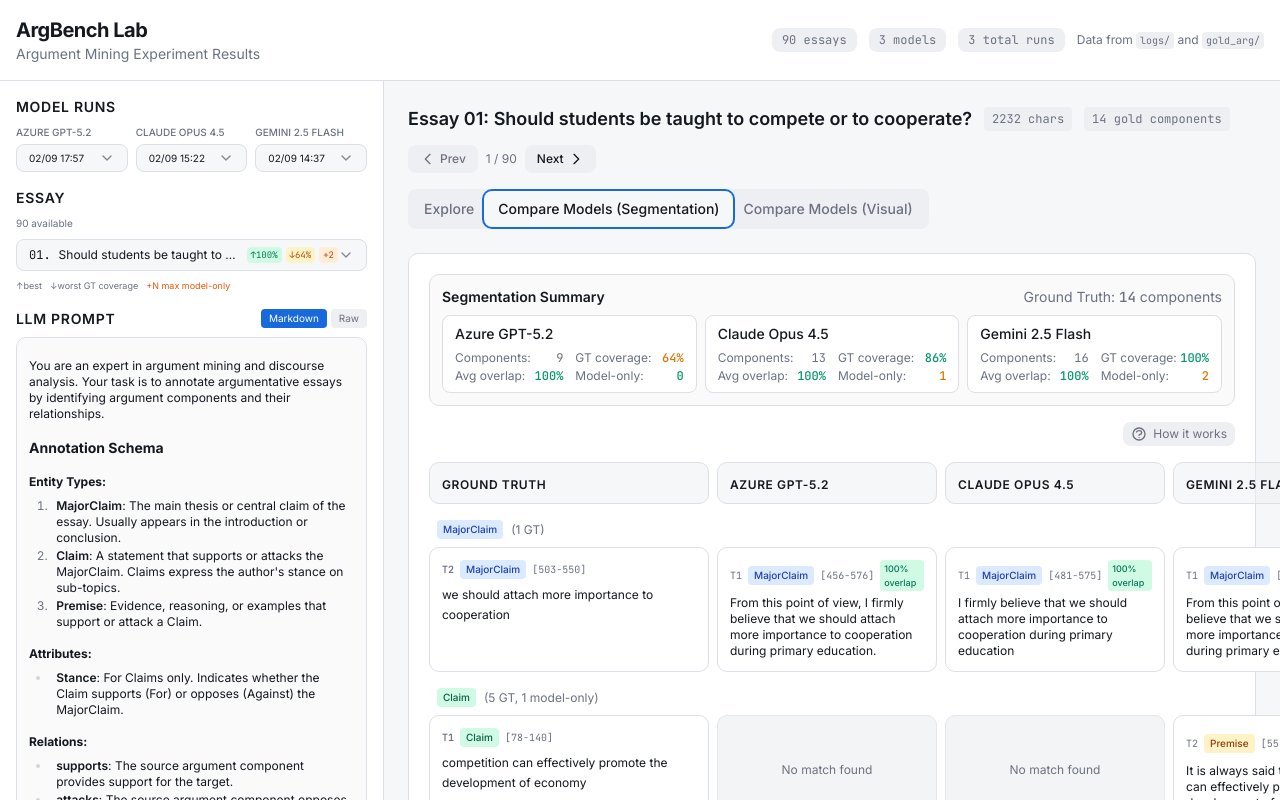
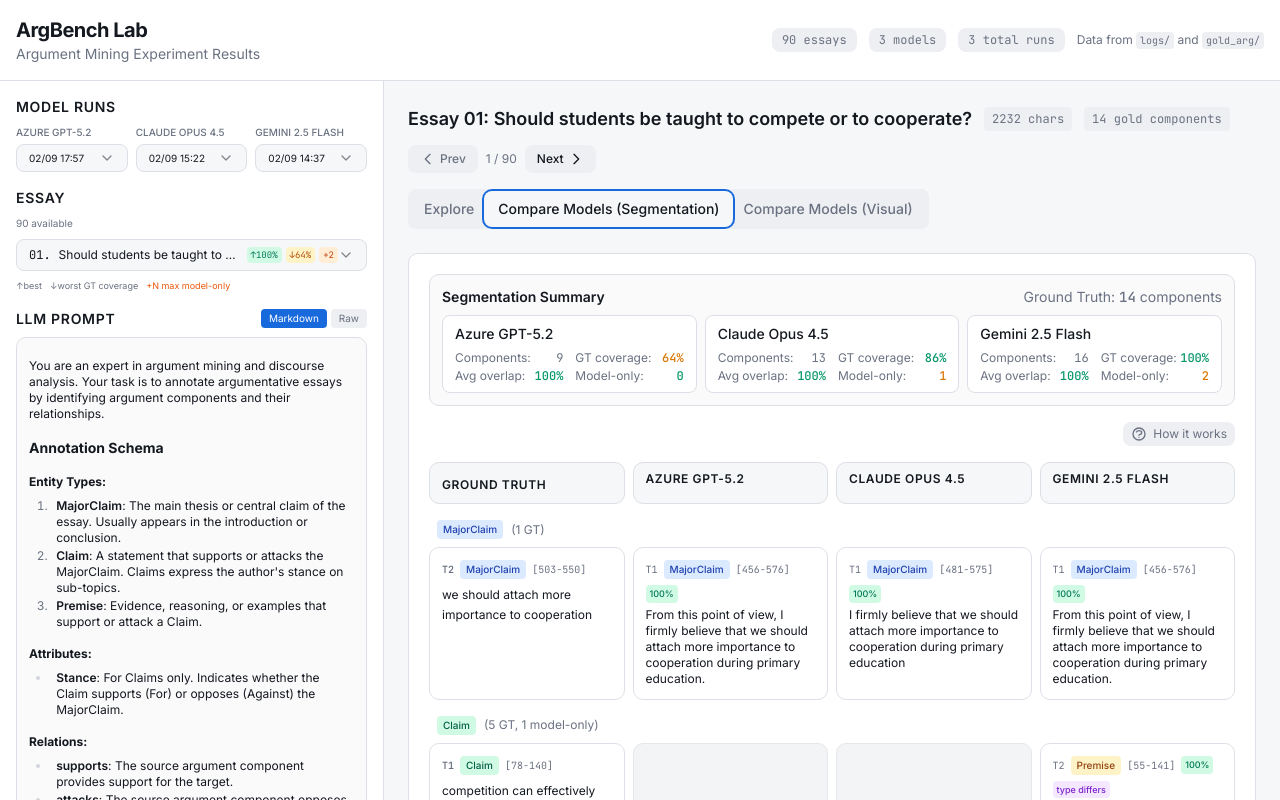
Before and after one commit to yilinxia/argbench, a Next.js app in the folder essay-analysis-website/: page / in a window 1280 px wide. Both pictures are taken after a click on the tab "Compare Models (Segmentation)". Shown: the top 800 px of the page. Built offline with nearby package versions, Linux system fonts and the light colour scheme.

Commit message:
fix overflow

```diff
--- a/essay-analysis-website/components/comparison-view.tsx
+++ b/essay-analysis-website/components/comparison-view.tsx
@@ -219,7 +219,7 @@ export function ComparisonView({ essay, mode }: ComparisonViewProps) {
   })
 
   return (
-    <div className="space-y-4">
+    <div className="space-y-4 w-full overflow-hidden">
       {/* Help toggle and explanation */}
       <div className="flex justify-end">
         <button
@@ -283,15 +283,15 @@ export function ComparisonView({ essay, mode }: ComparisonViewProps) {
       )}
 
       {/* Header row */}
-      <div className="grid gap-2" style={{ gridTemplateColumns: `minmax(280px, 1fr) repeat(${modelSources.length}, minmax(220px, 1fr))` }}>
-        <div className="px-3 py-2 bg-muted/50 rounded-lg border border-border">
+      <div className="grid gap-2" style={{ gridTemplateColumns: `1fr repeat(${modelSources.length}, 1fr)` }}>
+        <div className="px-3 py-2 bg-muted/50 rounded-lg border border-border min-w-0">
           <span className="text-xs font-semibold text-foreground uppercase tracking-wider">
             Ground Truth
           </span>
         </div>
         {modelSources.map(source => (
-          <div key={source.name} className="px-3 py-2 bg-muted/50 rounded-lg border border-border">
-            <span className="text-xs font-semibold text-foreground uppercase tracking-wider">
+          <div key={source.name} className="px-3 py-2 bg-muted/50 rounded-lg border border-border min-w-0">
+            <span className="text-xs font-semibold text-foreground uppercase tracking-wider truncate block">
               {source.name}
             </span>
           </div>
@@ -323,11 +323,11 @@ export function ComparisonView({ essay, mode }: ComparisonViewProps) {
                   <div
                     key={gtComp.id}
                     className="grid gap-2"
-                    style={{ gridTemplateColumns: `minmax(280px, 1fr) repeat(${modelSources.length}, minmax(220px, 1fr))` }}
+                    style={{ gridTemplateColumns: `1fr repeat(${modelSources.length}, 1fr)` }}
                   >
                     {/* Ground Truth component */}
-                    <div className="bg-card rounded-lg border border-border p-3">
-                      <div className="flex items-center gap-1.5 mb-1.5">
+                    <div className="bg-card rounded-lg border border-border p-3 min-w-0 overflow-hidden">
+                      <div className="flex items-center gap-1.5 mb-1.5 flex-wrap">
                         <span className="font-mono text-[10px] text-muted-foreground font-semibold">
                           {gtComp.id}
                         </span>
@@ -336,7 +336,7 @@ export function ComparisonView({ essay, mode }: ComparisonViewProps) {
                           [{gtComp.start}-{gtComp.end}]
                         </span>
                       </div>
-                      <p className="text-xs text-foreground leading-relaxed">
+                      <p className="text-xs text-foreground leading-relaxed break-words">
                         {gtComp.text}
                       </p>
                     </div>
@@ -346,7 +346,7 @@ export function ComparisonView({ essay, mode }: ComparisonViewProps) {
                       <div
                         key={modelName}
                         className={cn(
-                          "rounded-lg border p-3",
+                          "rounded-lg border p-3 min-w-0 overflow-hidden",
                           components.length === 0
                             ? "bg-gray-100 dark:bg-gray-800/30 border-gray-200 dark:border-gray-700"
                             : "bg-card border-border"
@@ -367,7 +367,7 @@ export function ComparisonView({ essay, mode }: ComparisonViewProps) {
                                   idx > 0 && "pt-2 border-t border-border/50"
                                 )}
                               >
-                                <div className="flex items-center gap-1.5 mb-1">
+                                <div className="flex items-center gap-1.5 mb-1 flex-wrap">
                                   <span className="font-mono text-[10px] text-muted-foreground">
                                     {comp.id}
                                   </span>
@@ -385,7 +385,7 @@ export function ComparisonView({ essay, mode }: ComparisonViewProps) {
                                         : "bg-red-100 text-red-700 dark:bg-red-900/40 dark:text-red-300"
                                     )}
                                   >
-                                    {comp.overlap}% overlap
+                                    {comp.overlap}%
                                   </span>
                                   {comp.type !== gtComp.type && (
                                     <span className="text-[9px] px-1 py-0.5 rounded bg-purple-100 text-purple-700 dark:bg-purple-900/40 dark:text-purple-300 font-medium">
@@ -393,7 +393,7 @@ export function ComparisonView({ essay, mode }: ComparisonViewProps) {
                                     </span>
                                   )}
                                 </div>
-                                <p className="text-xs text-foreground">
+                                <p className="text-xs text-foreground break-words">
                                   {comp.text}
                                 </p>
                               </div>
@@ -413,10 +413,10 @@ export function ComparisonView({ essay, mode }: ComparisonViewProps) {
                   <div
                     key={`model-only-${modelName}-${comp.id}`}
                     className="grid gap-2"
-                    style={{ gridTemplateColumns: `minmax(280px, 1fr) repeat(${modelSources.length}, minmax(220px, 1fr))` }}
+                    style={{ gridTemplateColumns: `1fr repeat(${modelSources.length}, 1fr)` }}
                   >
                     {/* Empty GT cell */}
-                    <div className="bg-gray-100 dark:bg-gray-800/30 rounded-lg border border-gray-200 dark:border-gray-700 p-3 flex items-center justify-center">
+                    <div className="bg-gray-100 dark:bg-gray-800/30 rounded-lg border border-gray-200 dark:border-gray-700 p-3 flex items-center justify-center min-w-0">
                       <span className="text-xs text-gray-500 dark:text-gray-400">
                         No GT match
                       </span>
@@ -427,7 +427,7 @@ export function ComparisonView({ essay, mode }: ComparisonViewProps) {
                       <div
                         key={matchModelName}
                         className={cn(
-                          "rounded-lg border p-3",
+                          "rounded-lg border p-3 min-w-0 overflow-hidden",
                           components.length === 0
                             ? "bg-gray-100 dark:bg-gray-800/30 border-gray-200 dark:border-gray-700"
                             : "bg-orange-50 dark:bg-orange-900/20 border-orange-200 dark:border-orange-800/50"
@@ -448,7 +448,7 @@ export function ComparisonView({ essay, mode }: ComparisonViewProps) {
                                   idx > 0 && "pt-2 border-t border-border/50"
                                 )}
                               >
-                                <div className="flex items-center gap-1.5 mb-1">
+                                <div className="flex items-center gap-1.5 mb-1 flex-wrap">
                                   <span className="font-mono text-[10px] text-muted-foreground font-semibold">
                                     {matchComp.id}
                                   </span>
@@ -457,7 +457,7 @@ export function ComparisonView({ essay, mode }: ComparisonViewProps) {
                                     [{matchComp.start}-{matchComp.end}]
                                   </span>
                                   <span className="text-[9px] px-1 py-0.5 rounded bg-orange-200 text-orange-800 dark:bg-orange-800/50 dark:text-orange-200 font-medium">
-                                    no GT match
+                                    no GT
                                   </span>
                                   {!matchComp.isReference && matchComp.type !== comp.type && (
                                     <span className="text-[9px] px-1 py-0.5 rounded bg-purple-100 text-purple-700 dark:bg-purple-900/40 dark:text-purple-300 font-medium">
@@ -465,7 +465,7 @@ export function ComparisonView({ essay, mode }: ComparisonViewProps) {
                                     </span>
                                   )}
                                 </div>
-                                <p className="text-xs text-foreground leading-relaxed">
+                                <p className="text-xs text-foreground leading-relaxed break-words">
                                   {matchComp.text}
                                 </p>
                               </div>
```
